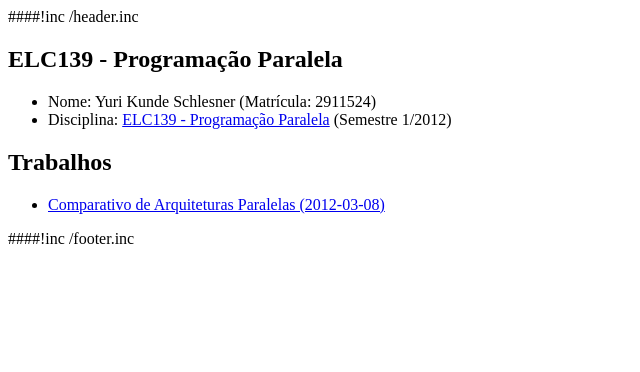
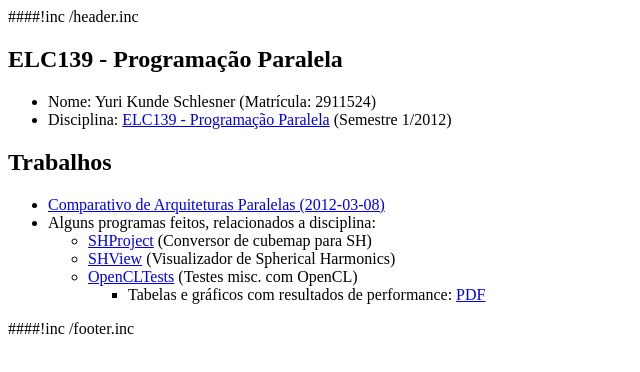
Before and after one commit to yuriks/www, a plain HTML site: page projects/elc139/index.html in a window 1280 px wide. Shown: the whole page, without its empty margins (0-640 px from the left). Drawn offline with Linux system fonts and the light colour scheme.

Commit message:
Merged in changes made in current live version.

```diff
--- a/projects/elc139/index.html
+++ b/projects/elc139/index.html
@@ -12,6 +12,13 @@
 			<div class="content_box">
 				<p><ul>
 					<li><a href="comparsion_k10_g94.html">Comparativo de Arquiteturas Paralelas (2012-03-08)</a></li>
+					<li>Alguns programas feitos, relacionados a disciplina:<ul>
+						<li><a href="https://github.com/yuriks/SHProject">SHProject</a> (Conversor de cubemap para SH)</li>
+						<li><a href="https://github.com/yuriks/SHView">SHView</a> (Visualizador de Spherical Harmonics)</li>
+						<li><a href="https://github.com/yuriks/OpenCLTests">OpenCLTests</a> (Testes misc. com OpenCL)
+							<ul><li>Tabelas e gráficos com resultados de performance: <a href="WorkGroupSizeTuning.pdf">PDF</a></li></ul>
+						</li>
+					</ul></li>
 				</ul></p>
 			</div>
 		</div>
```
Also changed, not shown: projects/elc139/comparsion_k10_g94.html (+1 -1 lines).
